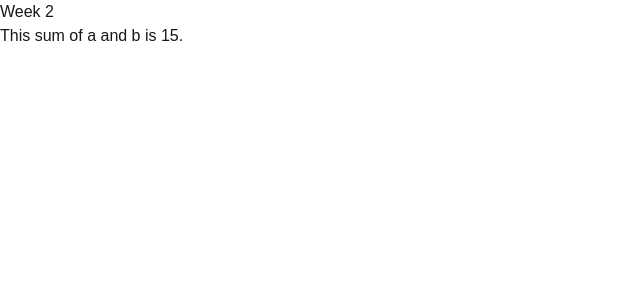
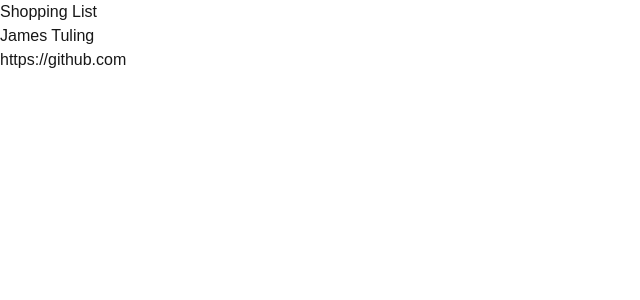
Before and after one commit to Sssstoic/cprg306-assignments, a Next.js app: page /week-2 in a window 1280 px wide. Shown: the top 300 px of the page, without its empty margins (0-640 px from the left). Built offline with nearby package versions, Linux system fonts and the light colour scheme.

Commit message:
Week-2 commit

```diff
--- a/app/page.js
+++ b/app/page.js
@@ -1,14 +1,10 @@
 import Link from "next/link";
 
-export default function Page(){
+export default function HomePage(){
   return (
-    <main>
-      <h1>Web Dev 2 Assignments</h1>
-      <ul>
-        <li>
-          <Link href="week-2">Week 2</Link>
-        </li>
-      </ul>
-    </main>
-  )
+    <div>
+      <h1>CPRG 306: Web Development 2 - Assignments</h1>
+      <Link href="/week-2">Week 2 Assignment</Link>
+    </div>
+  );
 }
--- a/app/week-2/heading.js
+++ /dev/null
@@ -1,3 +0,0 @@
-export default function Heading() {
-    return <h1>Week 2</h1>;
-}
--- a/app/week-2/page.js
+++ b/app/week-2/page.js
@@ -1,14 +1,10 @@
-import Heading from "./heading.js"
+import StudentInfo from './student-info'
 
 export default function Page() {
-    let a = 5;
-    let b = 10;
-    let c = a + b;
-
     return (
-    <main>
-        <Heading/>
-        <p> This sum of a and b is {c}.</p>
-    </main>
+        <main>
+            <h1>Shopping List</h1>
+            <StudentInfo />
+        </main>
     );
 }
--- /dev/null
+++ b/app/week-2/student-info.js
@@ -0,0 +1,12 @@
+import Link from 'next/link';
+
+function StudentInfo() {
+    return(
+        <div>
+            <h1>James Tuling</h1>
+            <Link href="https://github.com/Sssstoic">https://github.com</Link>
+        </div>
+    );
+}
+
+export default StudentInfo;
```
